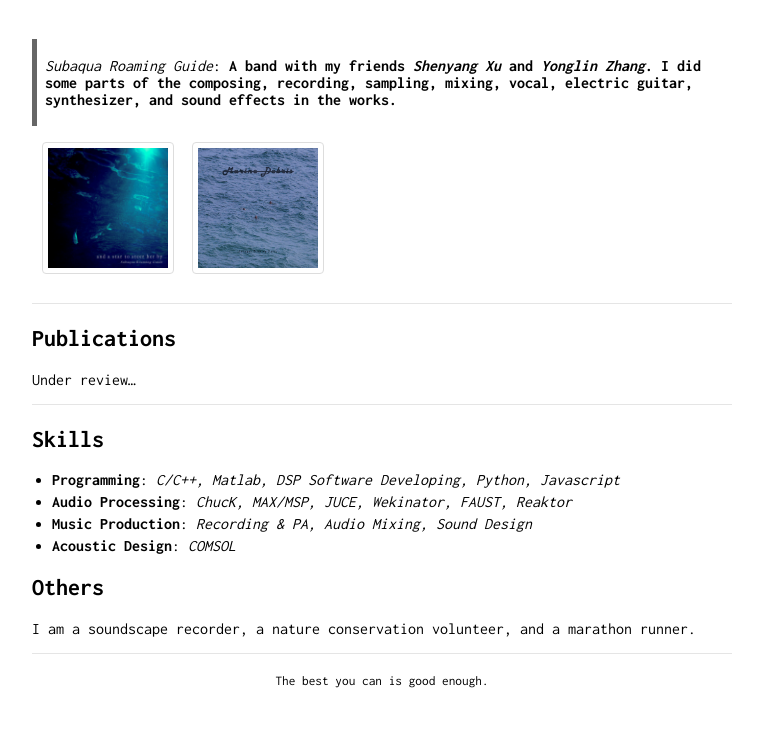
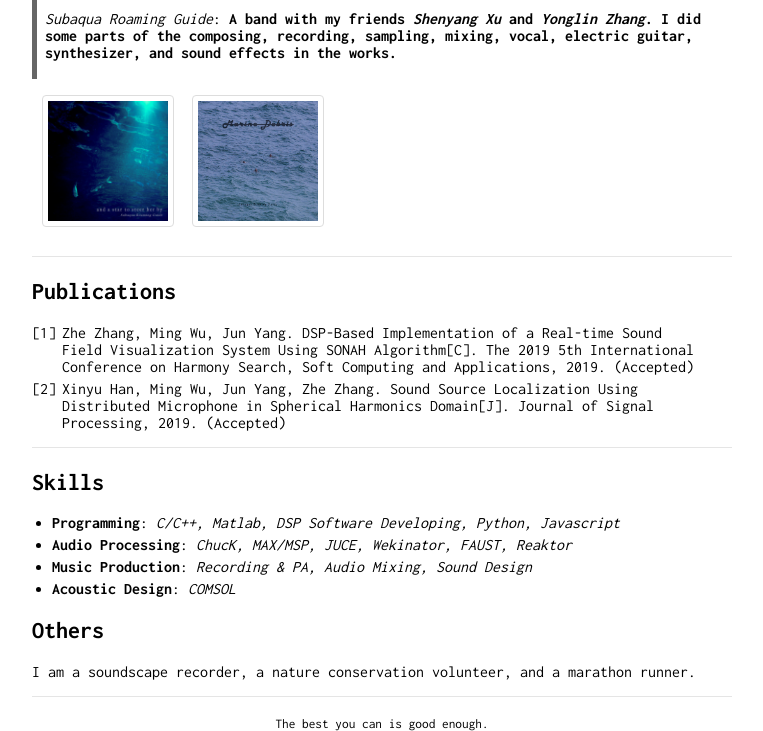
Before and after one commit to Paranoid2droid/cv, a Jekyll site: the page built from index.md, in a window 1280 px wide and 900 px high, scrolled down 2573 px, cut to the strip 169-900 px from the top of the window. Shown: the whole strip, without its empty margins (258-1021 px from the left). Built offline with Jekyll 4.4.1, drawn with Linux system fonts in a browser that asks for light colours; before the commit the page ends 3430 px from its top, so only the background shows below that; some of the changed text lies outside the part shown.

Commit message:
add publications!

```diff
--- a/index.md
+++ b/index.md
@@ -141,7 +140,8 @@
 
 ## Publications
 
-Under review...
+1. Zhe Zhang, Ming Wu, Jun Yang. DSP-Based Implementation of a Real-time Sound Field Visualization System Using SONAH Algorithm[C]. The 2019 5th International Conference on Harmony Search, Soft Computing and Applications, 2019. (Accepted)
+2. Xinyu Han, Ming Wu, Jun Yang, Zhe Zhang. Sound Source Localization Using Distributed Microphone in Spherical Harmonics Domain[J]. Journal of Signal Processing, 2019. (Accepted)
 
 ---
 
```
Also changed, not shown: other parts of index.md (+0 -1 lines).
